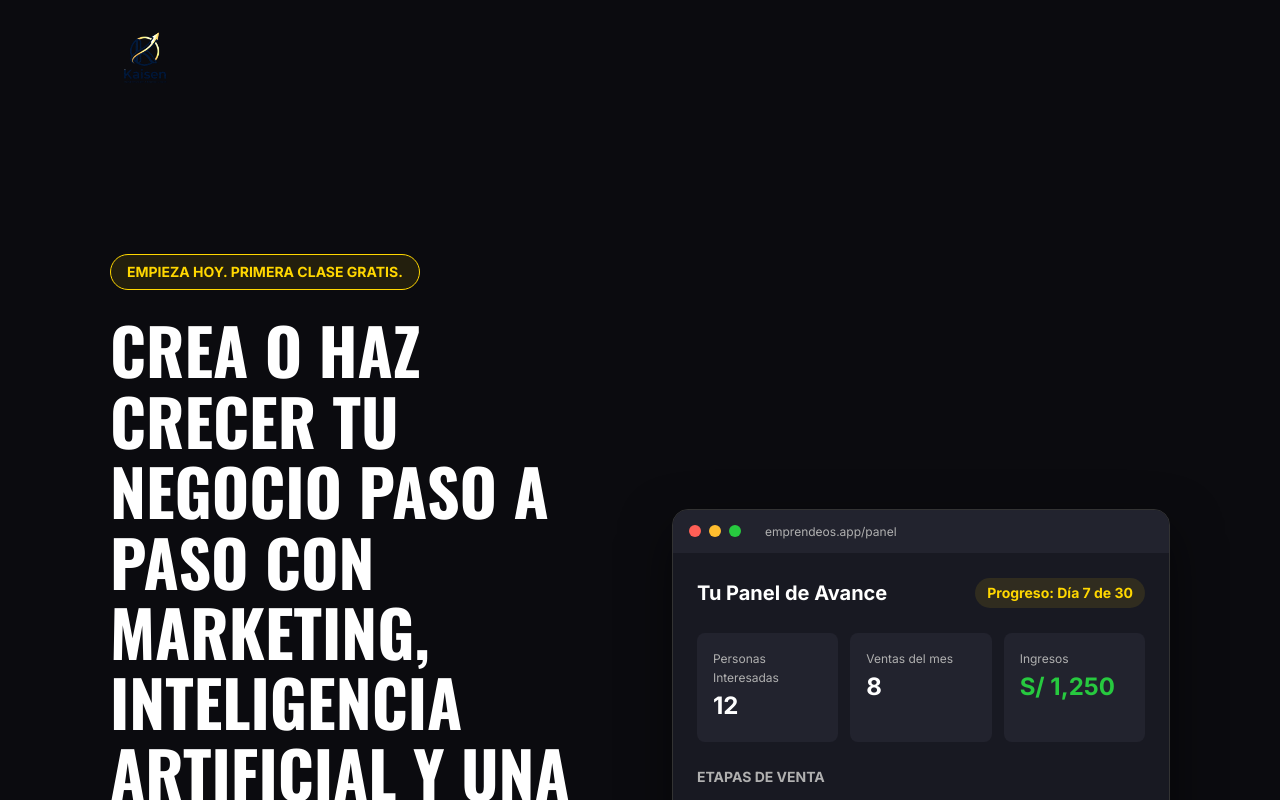
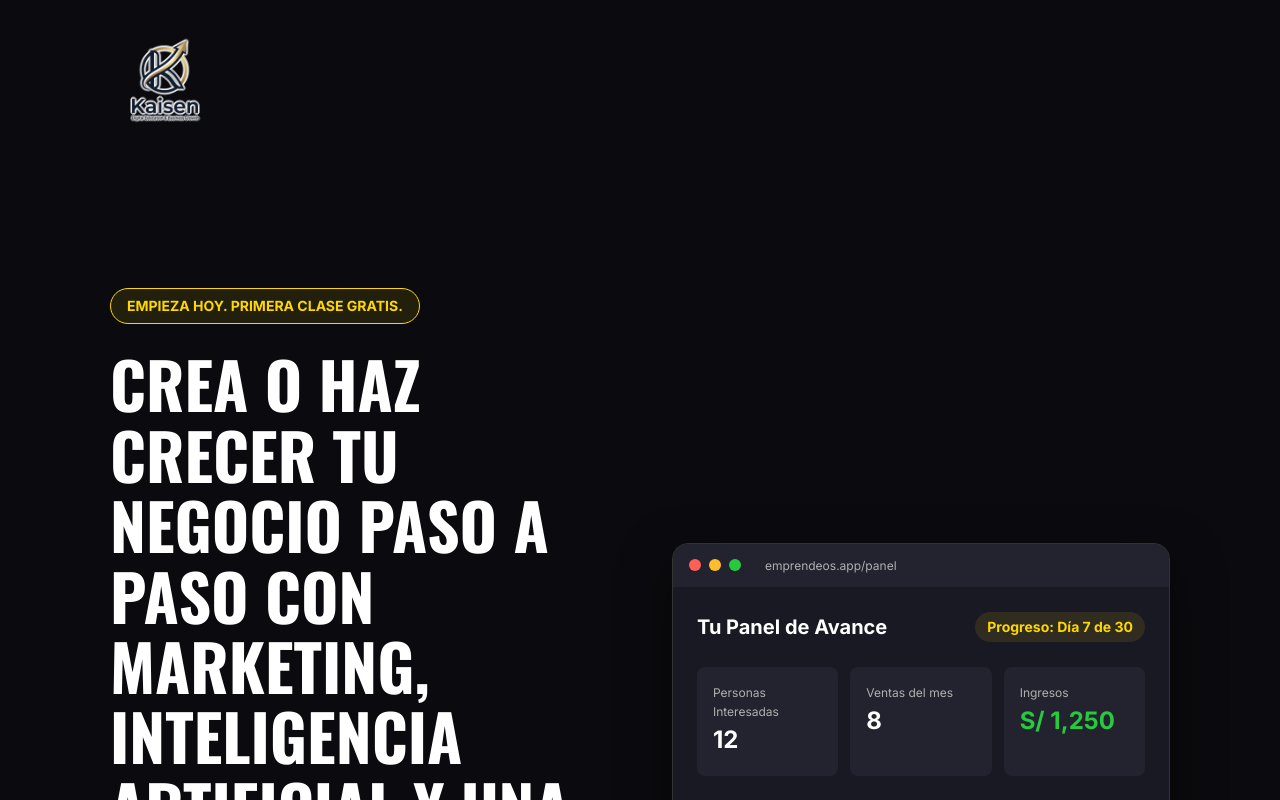
Before and after one commit to iaspruebas657-ai/emprendeos-landing, a React (Vite) app: page / in a window 1280 px wide. Shown: the top 800 px of the page. Built offline with nearby package versions, Linux system fonts and the light colour scheme.

Commit message:
style: fix logo legibility with white outline and increase scale

```diff
--- a/src/components/Footer.jsx
+++ b/src/components/Footer.jsx
@@ -12,7 +12,7 @@ const Footer = () => {
         <img
           src="/logo-kaisen.png"
           alt="Logo Kaisen - educación digital y crecimiento de negocios"
-          style={{ height: '60px', width: 'auto', filter: 'brightness(2) contrast(1.2)' }}
+          style={{ height: '90px', width: 'auto', filter: 'drop-shadow(1px 1px 0px rgba(255,255,255,0.7)) drop-shadow(-1px -1px 0px rgba(255,255,255,0.7)) drop-shadow(1px -1px 0px rgba(255,255,255,0.7)) drop-shadow(-1px 1px 0px rgba(255,255,255,0.7))' }}
         />
         <div>
           <div style={{ fontSize: '20px', fontWeight: '700', marginBottom: '8px' }}>
--- a/src/components/Header.jsx
+++ b/src/components/Header.jsx
@@ -5,22 +5,27 @@ const Header = () => {
     <header style={{
       position: 'relative',
       width: '100%',
-      padding: '22px 0',
-      marginBottom: '20px',
+      padding: '24px 0',
+      marginBottom: '10px',
       zIndex: 20,
       backgroundColor: 'transparent'
     }}>
-      <div className="container" style={{ display: 'flex', alignItems: 'center', gap: '12px' }}>
+      <div className="container" style={{ display: 'flex', alignItems: 'center' }}>
         <img
           src="/logo-kaisen.png"
           alt="Logo Kaisen - educación digital y crecimiento de negocios"
-          style={{ height: '70px', width: 'auto', display: 'block', filter: 'brightness(1.5) contrast(1.2)' }}
+          style={{
+            height: '110px',
+            width: 'auto',
+            display: 'block',
+            filter: 'drop-shadow(1px 1px 0px rgba(255,255,255,0.7)) drop-shadow(-1px -1px 0px rgba(255,255,255,0.7)) drop-shadow(1px -1px 0px rgba(255,255,255,0.7)) drop-shadow(-1px 1px 0px rgba(255,255,255,0.7))'
+          }}
           className="logo-header"
         />
       </div>
       <style dangerouslySetInnerHTML={{__html: `
         @media (max-width: 768px) {
-          .logo-header { height: 48px !important; }
+          .logo-header { height: 80px !important; }
         }
       `}} />
     </header>
```
